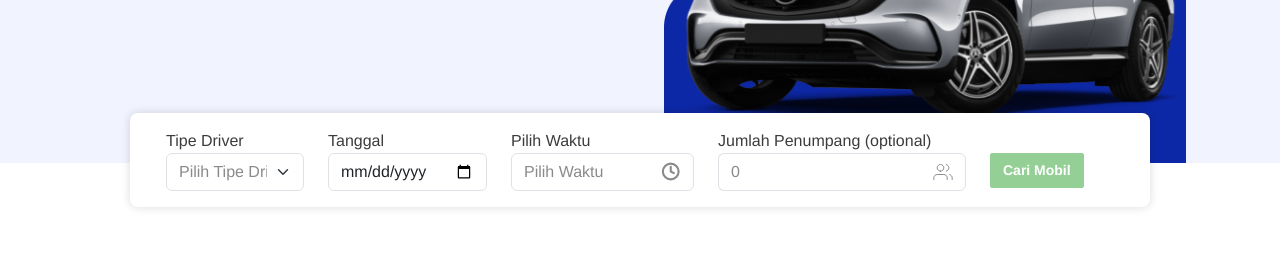
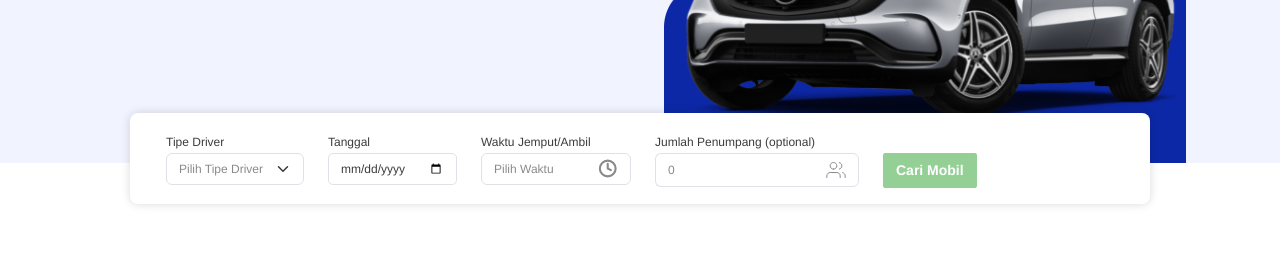
Before and after one commit to Xkylz1/24001183-km7-fau-dom-ch2, a website: page public/pages/cars.html in a window 1280 px wide. Shown: the part 260-539 px from the top of the page. Drawn offline with nearby package versions, Linux system fonts and the light colour scheme; files that its build step writes are made by us from their sources; no server answers; files whose address does not match are found by name.

Commit message:
update: tanggal form size

```diff
--- a/public/css/styles.css
+++ b/public/css/styles.css
@@ -175,10 +175,12 @@ h6 {
 
 .place-holder-fc {
   color: #8a8a8a;
+  font-size: 12px;
 }
 
 .find-car-fc {
   color: #3c3c3c;
+  font-size: 12px;
 }
 
 .cars {
@@ -208,3 +210,23 @@ h6 {
 .offcanvas-half {
   width: 50% !important;
 }
+/* Style the date input field */
+input[type="date"] {
+  font-size: 12px; /* Adjust font size */
+  border-radius: 5px; /* Adjust border radius */
+  color: #3c3c3c; /* Font color */
+  background-color: #fff; /* Background color */
+}
+
+/* Placeholder workaround for input[type="date"] */
+input[type="date"]::before {
+  content: attr(placeholder);
+  color: #888; /* Placeholder color */
+  font-size: 12px; /* Placeholder font size */
+}
+
+/* Remove placeholder when the input is focused */
+input[type="date"]:focus::before,
+input[type="date"]:valid::before {
+  content: "";
+}
--- a/public/pages/cars.html
+++ b/public/pages/cars.html
@@ -140,7 +140,7 @@
                 />
               </div>
               <div class="col-lg-auto col-xl-auto col-md-auto search__time">
-                <label class="find-car-fc">Pilih Waktu</label>
+                <label class="find-car-fc">Waktu Jemput/Ambil</label>
                 <select
                   class="form-select place-holder-fc"
                   aria-label="Default select example"
```
